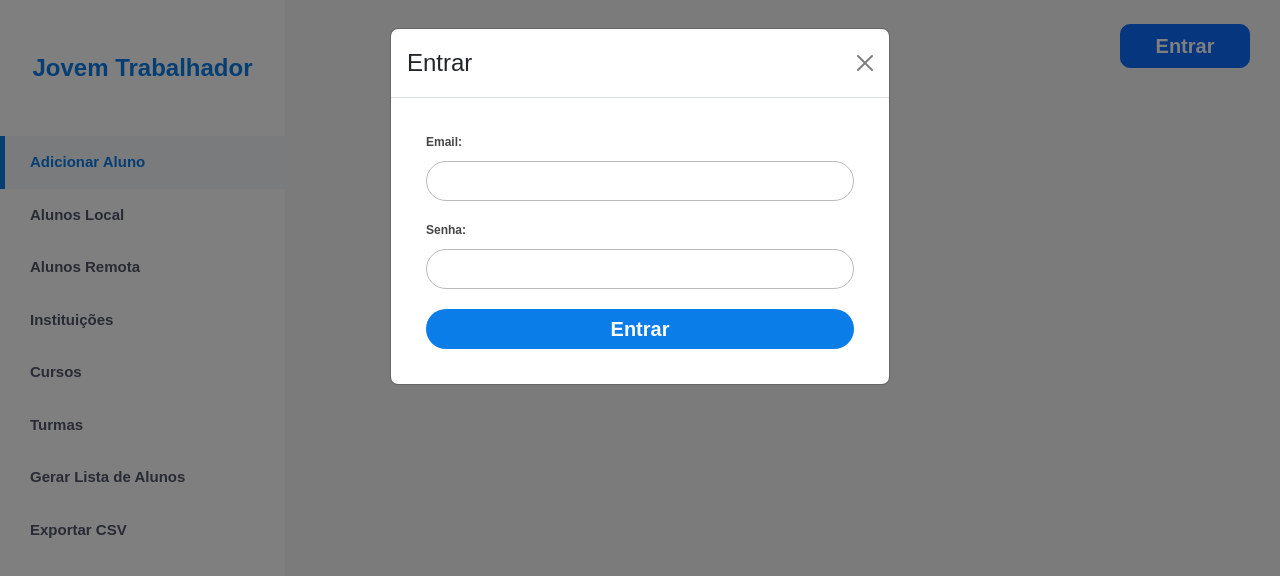
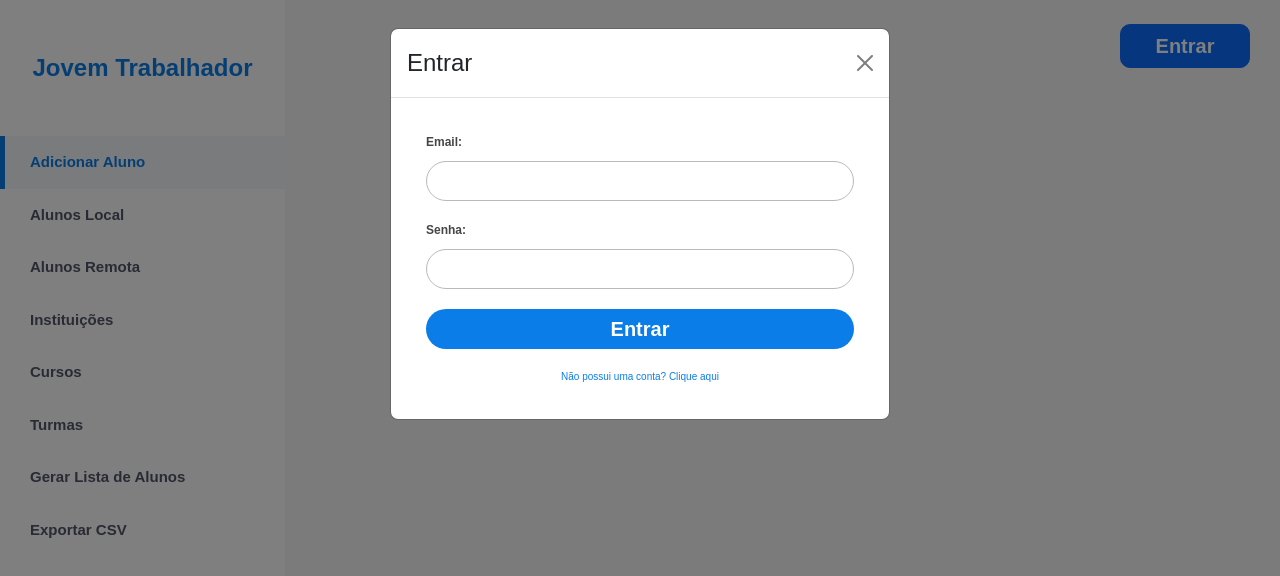
Before and after one commit to Kaua032/Jovem_Trabalhador_Front_End, a React (Vite) app: page / in a window 1280 px wide. Both pictures are taken after a click on the button "Entrar". Shown: the top 576 px of the page. Built offline with nearby package versions, Linux system fonts and the light colour scheme.

Commit message:
feat: "Added NavModalButton component to Home page"
This commit adds the `NavModalButton` component to the Home page, which displays the text "Não possui uma conta? Clique aqui" (which means "Don

```diff
--- /dev/null
+++ b/src/components/NavModalButton/NavModalButton.jsx
@@ -0,0 +1,5 @@
+import { NavButtonArea } from "./NavModalButtonStyled";
+
+export default function NavModalButton({...props}) {
+  return <NavButtonArea>{props.text}</NavButtonArea>;
+}
--- /dev/null
+++ b/src/components/NavModalButton/NavModalButtonStyled.jsx
@@ -0,0 +1,11 @@
+import styled from "styled-components";
+
+export const NavButtonArea = styled.button`
+  text-decoration: none;
+  color: #0a7de8;
+  background-color: white;
+  font-weight: 500;
+  font-size: 10px;
+  align-self: center;
+  border: none;
+`;
--- a/src/pages/Home/Home.jsx
+++ b/src/pages/Home/Home.jsx
@@ -4,6 +4,7 @@ import { Button, Modal } from "react-bootstrap";
 import { MainHome } from "./HomeStyled";
 import InputComponent from "../../components/Input/InputComponent";
 import SubmitButton from "../../components/SubmitButton/SubmitButton";
+import NavModalButton from "../../components/NavModalButton/NavModalButton";
 
 export default function Home() {
   const [show, setShow] = useState(false);
@@ -25,6 +26,7 @@ export default function Home() {
           <InputComponent type="text" title="Email:" width="100%"/>
           <InputComponent type="password" title="Senha:" width="100%"/>
           <SubmitButton title="Entrar" width="100%"/>
+          <NavModalButton text="Não possui uma conta? Clique aqui" />
         </form>
       </Modal>
     </MainHome>
```
